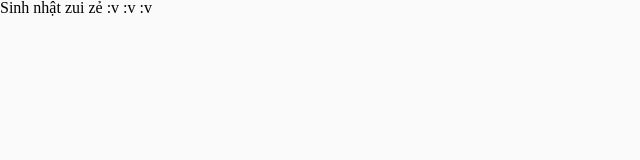
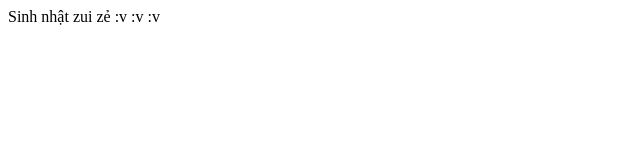
Before and after one commit to abhlthd/abhlthd.github.io, a plain HTML site: page index.html in a window 1280 px wide. Shown: the whole page, without its empty margins (0-640 px from the left). Drawn offline with Linux system fonts and the light colour scheme.

Commit message:
Update index.html

```diff
--- a/index.html
+++ b/index.html
@@ -3,7 +3,7 @@
 <head>
   <title>Photos</title>
   <link rel="stylesheet" href="css/font-awesome.min.css">
-  <link rel="stylesheet" href="css/main.css">
+  <link rel="stylesheet" href="css/hpbd.css">
 </head>
 <body>
   Sinh nhật zui zẻ :v :v :v
```
